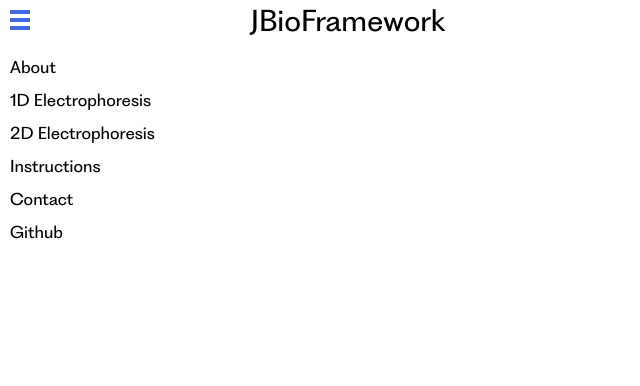
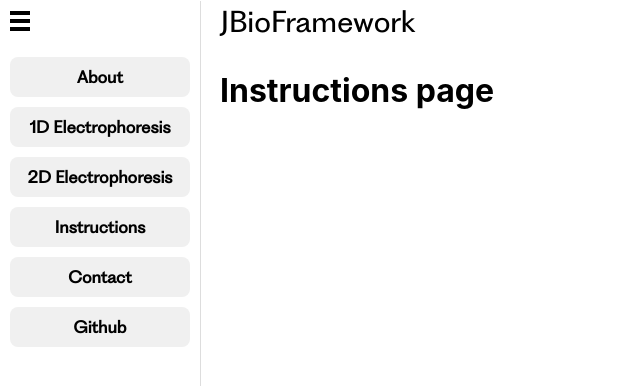
Before and after one commit to AmrMualla/RITSimulationofProteinSeparations, a React (Create React App) app in the folder frontend/jbio-web-app/: page /instructions in a window 1280 px wide. Shown: the top 386 px of the page, without its empty margins (0-640 px from the left). Built offline with nearby package versions, Linux system fonts and the light colour scheme.

Commit message:
Styling updates

```diff
--- a/frontend/jbio-web-app/src/App.css
+++ b/frontend/jbio-web-app/src/App.css
@@ -52,27 +52,31 @@ button {
 .container {
   display: flex;
   align-items: start;
+  position: fixed;
+  padding-top: 1px;
 }
 
 .sidebar-header {
   display: flex;
   align-items: center;
-  padding-left: 60px;
+  padding-left: 220px;
   transition: padding-left 0.3s ease;
 }
 
 .sidebar + .sidebar-header {
-  padding-left: 0px;
+  padding-left: 220px;
 }
 
 .sidebar.sidebar-collapsed + .sidebar-header {
-  padding-left: 30px;
+  padding-left: 70px;
 }
 
 .sidebar {
-  width: 250px;
+  border-right: 1px solid #ddd;
   transition: width 0.3s ease;
   z-index: 2;
+  height: 100vh;
+  position: fixed;
 }
 
 .App {
@@ -84,12 +88,11 @@ button {
 }
 
 .sidebar-collapsed {
-  width: 50px;
   border-right: 1px solid #ddd;
   display: flex;
   flex-direction: column;
   align-items: center;
-  padding: 10px 0;
+  padding: 0 10px;
 }
 
 .icon-list {
@@ -108,6 +111,7 @@ button {
   background-color: #f0f0f0;
   border-radius: 8px;
   font-weight: bold;
+  vertical-align: middle;
 }
 
 .sidebar-header button {
@@ -174,10 +178,18 @@ button {
 
 .menu li {
   margin-bottom: 10px;
+  display: flex;
+  align-items: center;
+  justify-content: center;
+  width: 180px;
+  height: 40px;
+  background-color: #f0f0f0;
+  border-radius: 8px;
+  font-weight: bold;
 }
 
 .menu {
-  padding-left: 10px;
+  padding: 0 10px;
 }
 
 .instructions-icon,
@@ -189,6 +201,7 @@ button {
 .hoverable-text {
   color: black;
   transition: color 0.3s ease;
+  text-align: center;
 }
 
 .hoverable-text:hover {
@@ -207,3 +220,11 @@ button {
 .toggle-btn:hover span {
   background-color: royalblue;
 }
+
+.content {
+  padding: 50px 0 0 220px;
+}
+
+.content-collapsed{
+  padding: 50px 0 0 70px;
+}
--- a/frontend/jbio-web-app/src/App.js
+++ b/frontend/jbio-web-app/src/App.js
@@ -12,10 +12,7 @@ function App() {
     return (
         <div className="app-container">
             <Sidebar isOpen={isSidebarOpen} toggle={() => setIsSidebarOpen(!isSidebarOpen)} />
-            <div className="content">
-                {/* Content goes here */}
-                <div className="simulation">{Router()}</div>
-            </div>
+            <Router isOpen={isSidebarOpen} />
         </div>
     );
 }
--- a/frontend/jbio-web-app/src/Router.js
+++ b/frontend/jbio-web-app/src/Router.js
@@ -6,7 +6,7 @@ import TwoDE from './components/TwoDE.js';
 import Instructions from './components/Instructions.js';
 import Contact from './components/Contact.js';
 
-function Router() {
+function Router({isOpen}) {
     const router = createBrowserRouter([
       {
         path: "/",
@@ -29,7 +29,11 @@ function Router() {
         element: <Contact />,
       },
     ]);
-    return <RouterProvider router={router} />
+    return (
+        <div className={isOpen ? "content" : "content-collapsed"}>
+            <RouterProvider router={router} />
+        </div>
+    );
 }
 
 export default Router;
--- a/frontend/jbio-web-app/src/components/About.js
+++ b/frontend/jbio-web-app/src/components/About.js
@@ -1,7 +1,7 @@
 function About() {
     return (
-        <div>
-
+        <div className="about">
+            <h1>About page</h1>
         </div>
     );
 }
--- a/frontend/jbio-web-app/src/components/Contact.js
+++ b/frontend/jbio-web-app/src/components/Contact.js
@@ -1,7 +1,7 @@
 function Contact() {
     return (
-        <div>
-
+        <div className="contact">
+            <h1>Contact page</h1>
         </div>
     );
 }
--- a/frontend/jbio-web-app/src/components/Instructions.js
+++ b/frontend/jbio-web-app/src/components/Instructions.js
@@ -1,7 +1,7 @@
 function Instructions() {
     return (
-        <div>
-
+        <div className="instructions">
+            <h1>Instructions page</h1>
         </div>
     );
 }
--- a/frontend/jbio-web-app/src/components/OneDE.js
+++ b/frontend/jbio-web-app/src/components/OneDE.js
@@ -1,7 +1,7 @@
 function OneDE() {
     return (
-        <div>
-
+        <div className="1de">
+            <h1>1DE page</h1>
         </div>
     );
 }
--- a/frontend/jbio-web-app/src/components/Sidebar.js
+++ b/frontend/jbio-web-app/src/components/Sidebar.js
@@ -20,6 +20,7 @@ function Sidebar({ isOpen, toggle }) {
                         <span className="hoverable-text"><a href="1de">1DE</a></span>
                         <span className="hoverable-text"><a href="2de">2DE</a></span>
 
+                        <span>
                             <a href="instructions">
                                 <img
                                     src={isHoveredInfo ? "/information-button-hover.png" : "/information-button.png"}
@@ -29,7 +30,9 @@ function Sidebar({ isOpen, toggle }) {
                                     onMouseLeave={() => setHoveredInfo(false)}
                                 />
                             </a>
+                        </span>
 
+                        <span>
                             <a href="contact">
                                 <img
                                     src={isHoveredUser ? "/user-hover.png" : "/user.png"}
@@ -39,7 +42,9 @@ function Sidebar({ isOpen, toggle }) {
                                     onMouseLeave={() => setHoveredUser(false)}
                                 />
                             </a>
+                        </span>
 
+                        <span>
                             <a href="https://github.com/AmrMualla/RITSimulationofProteinSimulations" target="_blank" rel="noopener noreferrer">
                                 <img
                                     src={isHoveredGithub ? "/github-sign-hover.png" : "/github-sign.png"}
@@ -49,6 +54,7 @@ function Sidebar({ isOpen, toggle }) {
                                     onMouseLeave={() => setHoveredGithub(false)}
                                 />
                             </a>
+                        </span>
                     </div>
                 )}
 
--- a/frontend/jbio-web-app/src/components/TwoDE.js
+++ b/frontend/jbio-web-app/src/components/TwoDE.js
@@ -1,7 +1,7 @@
 function TwoDE() {
     return (
-        <div>
-
+        <div className="2de">
+            <h1>2DE page</h1>
         </div>
     );
 }
```
Lines whose indentation alone changed are shown as unchanged.
